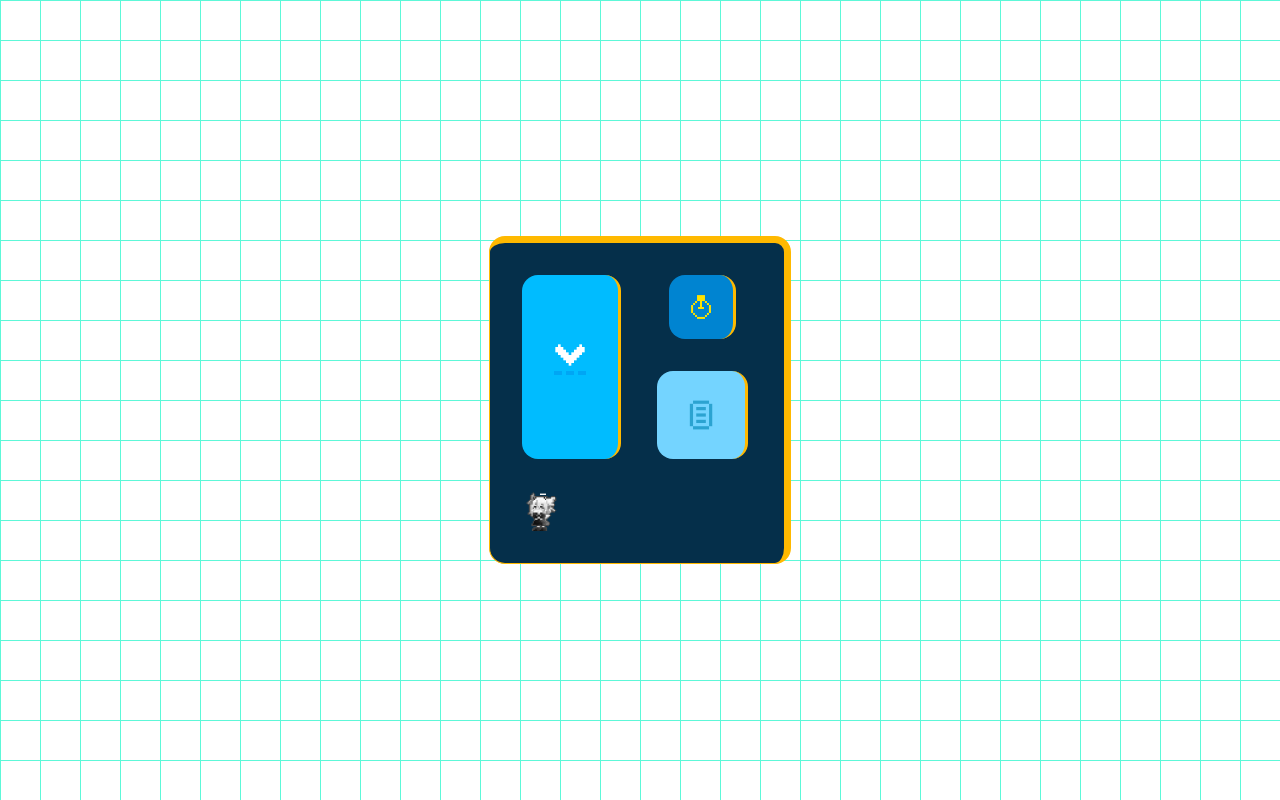
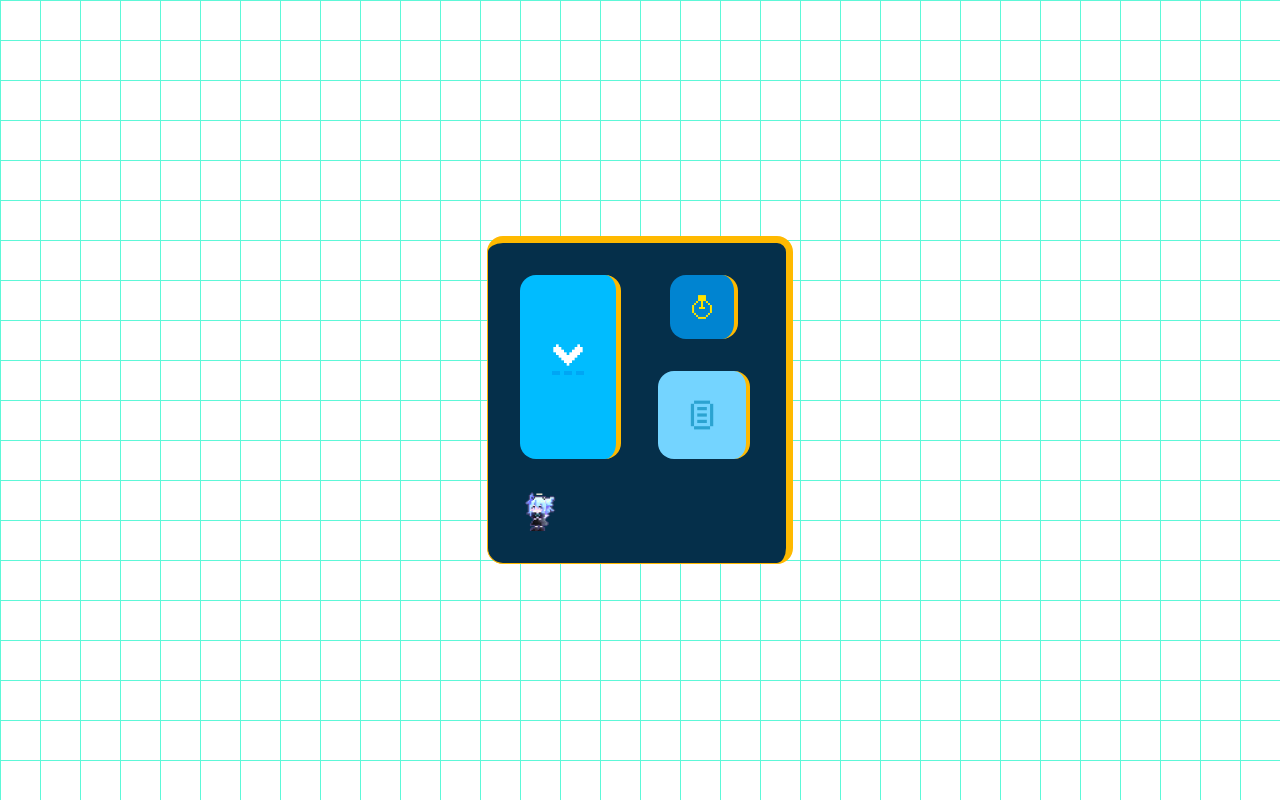
Before and after one commit to FixesMix/Personal_Portfolio_v2, a website built with Vite: page index.html in a window 1280 px wide. Built offline with nearby package versions, Linux system fonts and the light colour scheme.

Commit message:
Button effects added. Improved Sprite added.

```diff
--- a/index.html
+++ b/index.html
@@ -11,24 +11,24 @@
   <body>
     <script type="module" src="/main.js"></script>
 
-<div class="grid grid-cols-2 gap-8 max-w-7xl mx-auto p-8 bg-sky-950 border-solid border-1 rounded-2xl border-t-7 border-r-7 border-amber-400">
-  <div class="row-span-2 bg-sky-400 rounded-2xl p-8 border-r-3 border-amber-400 hover:bg-cyan-400 hover:border-amber-600 active:bg-sky-500">
+<div class="grid grid-cols-2 gap-8 max-w-7xl mx-auto p-8 bg-sky-950 border-solid border-1 rounded-2xl border-t-7 border-r-7 border-amber-400 min-w-s">
+  <div class="row-span-2 bg-sky-400 rounded-2xl p-8 border-r-5 border-amber-400 hover:bg-cyan-400 hover:border-amber-300 active:bg-cyan-400 active:border-transparent active:translate-x-1 group">
       <div class="col-start-1 row-start-1 p-4">
 
       </div>
-      <div class="col-start-1 row-start-2 max-w-8 border-b-4 border-dashed border-sky-500 active:border-sky-100"><img src="assets/next.png"></div>
+      <div class="col-start-1 row-start-2 max-w-8 border-b-4 border-dashed border-sky-500 group-active:border-transparent"><img class="group-active:translate-y-1 group-active:translate-x-1 group-active:border-dashed group-active:border-b-4 group-active:border-amber-200" src="assets/next.png"></div>
     </div>
-    <div class="col-start-2 row-start-1 bg-sky-600 p-4 rounded-2xl place-self-center border-r-3 border-amber-400">
+    <div class="col-start-2 row-start-1 bg-sky-600 p-4 rounded-2xl place-self-center border-r-4 border-amber-400 hover:bg-sky-500 hover:border-amber-200 active:bg-sky-500 active:border-transparent active:translate-x-1 group">
       <div class="max-w-8 "><img src="assets/bulb.png"></div>
     </div>
-    <div class="col-start-2 row-start-2 bg-sky-300 p-7 rounded-2xl place-self-center border-r-3 border-amber-400">
+    <div class="col-start-2 row-start-2 bg-sky-300 p-7 rounded-2xl place-self-center border-r-4 border-amber-400 hover:bg-sky-200 hover:border-amber-200 active:bg-sky-200 active:border-transparent active:translate-x-1 group">
       <div class="max-w-8 "><img src="assets/document.png"></div>
     </div>
 
 
     <div class="max-w-10">
         <!--sprite-->
-        <img src="assets/mallow_Idle_BW.gif">
+        <img src="assets/mallow_Idle.gif">
       </div>
 
   </div>
```
Also changed, not shown: assets/mallow_Idle.gif (added).
